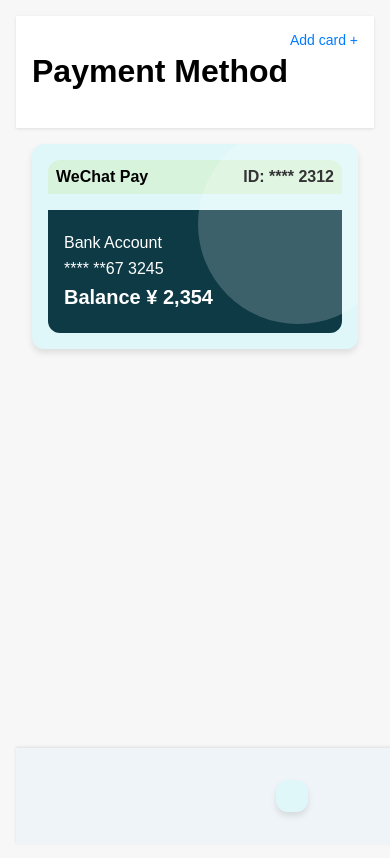
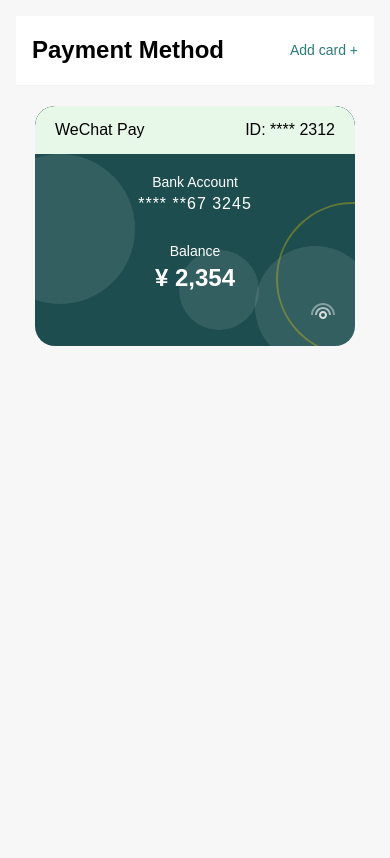
Before and after one commit to harismansoor/cathaycoin, a React (Create React App) app in the folder cathaycoin/: page / in a window 390 px wide. Shown: the top 858 px of the page. Built offline with nearby package versions, Linux system fonts and the light colour scheme.

Commit message:
card management page

```diff
--- a/cathaycoin/src/App.js
+++ b/cathaycoin/src/App.js
@@ -1,19 +1,25 @@
 // App.js
 import React from "react";
 import "./App.css";
-import Header from "./components/header";
+import Header from "./components/header.js";
 import Card from "./components/card";
-import Footer from "./components/footer";
 
 function App() {
+  const handleAddCard = () => {
+    // Handle add card action
+    console.log("Add card clicked");
+  };
+
   return (
     <div className="app">
-      <Header />
-      <Card />
-      <Footer />
-      <div className="resize-message">
-        Please minimize the screen to see the mobile view.
-      </div>
+      <Header
+        title="Payment Method"
+        actionText="Add card +"
+        onActionClick={handleAddCard}
+      />
+      <main className="main-content">
+        <Card />
+      </main>
     </div>
   );
 }
--- a/cathaycoin/src/Card.css
+++ b/cathaycoin/src/Card.css
@@ -1,50 +1,117 @@
 /* Card.css */
+.card-container {
+  width: 320px;
+  margin: 20px auto;
+  perspective: 1000px;
+}
+
 .card {
-  margin: 16px;
-  padding: 16px;
-  background-color: #e0f7f9;
-  border-radius: 12px;
-  box-shadow: 0 4px 6px rgba(0, 0, 0, 0.1);
+  background: #1d4d4f;
+  border-radius: 20px;
+  padding: 20px;
   position: relative;
   overflow: hidden;
+  min-height: 200px;
 }
 
 .card-header {
+  background: #e8f8e8;
+  margin: -20px -20px 20px -20px;
+  padding: 15px 20px;
   display: flex;
   justify-content: space-between;
-  font-weight: bold;
-  background-color: #d8f3dc;
-  padding: 8px;
-  border-radius: 12px 12px 0 0;
+  color: #000;
+  font-weight: 500;
+  border-radius: 20px 20px 0 0;
 }
 
-.card-body {
-  margin-top: 16px;
-  text-align: left;
-  background-color: #0d3a45;
+.bank-info {
   color: white;
-  padding: 16px;
-  border-radius: 0 0 12px 12px;
+  margin-bottom: 30px;
 }
 
-.bank-account,
-.account-number,
-.balance {
-  margin: 8px 0;
+.bank-account {
+  font-size: 14px;
+  margin-bottom: 5px;
 }
 
-.balance {
-  font-size: 20px;
+.account-number {
+  font-size: 16px;
+  letter-spacing: 1px;
+}
+
+.balance-info {
+  color: white;
+}
+
+.balance-label {
+  font-size: 14px;
+  margin-bottom: 5px;
+}
+
+.balance-amount {
+  font-size: 24px;
   font-weight: bold;
 }
 
-.card-body::before {
-  content: "";
+.wifi-icon {
   position: absolute;
-  top: -20px;
-  right: -40px;
-  width: 200px;
-  height: 200px;
-  background: rgba(255, 255, 255, 0.2);
+  bottom: 20px;
+  right: 20px;
+}
+
+.decorative-elements {
+  position: absolute;
+  top: 0;
+  left: 0;
+  width: 100%;
+  height: 100%;
+  pointer-events: none;
+}
+
+.circle {
+  position: absolute;
   border-radius: 50%;
+  background: rgba(255, 255, 255, 0.1);
 }
+
+.circle-1 {
+  width: 150px;
+  height: 150px;
+  top: 20%;
+  left: -50px;
+}
+
+.circle-2 {
+  width: 120px;
+  height: 120px;
+  bottom: -20px;
+  right: -20px;
+}
+
+.circle-3 {
+  width: 80px;
+  height: 80px;
+  top: 60%;
+  right: 30%;
+}
+
+.line {
+  position: absolute;
+  width: 150px;
+  height: 150px;
+  border: 2px solid rgba(255, 215, 0, 0.3);
+  border-radius: 50%;
+  top: 40%;
+  right: -75px;
+}
+
+/* Add some hover effect */
+.card {
+  transition: transform 0.3s ease;
+}
+
+.card:hover {
+  transform: translateY(-5px);
+  box-shadow: 0 10px 20px rgba(0, 0, 0, 0.2);
+}
--- a/cathaycoin/src/Footer.css
+++ /dev/null
@@ -1,20 +0,0 @@
-/* Footer.css */
-.footer {
-  display: flex;
-  justify-content: space-around;
-  padding: 16px;
-  background-color: #eef4f7;
-  position: fixed;
-  bottom: 0;
-  width: 100%;
-  box-shadow: 0 -1px 3px rgba(0, 0, 0, 0.1);
-}
-
-.icon {
-  font-size: 24px;
-  color: #ccc;
-}
-
-.icon.active {
-  color: #007aff;
-}
--- a/cathaycoin/src/Header.css
+++ b/cathaycoin/src/Header.css
@@ -2,13 +2,46 @@
 .header {
   display: flex;
   justify-content: space-between;
-  padding: 16px;
-  background-color: white;
-  box-shadow: 0 1px 3px rgba(0, 0, 0, 0.1);
+  align-items: center;
+  padding: 24px 20px;
+  background-color: #ffffff;
+  border-bottom: 1px solid rgba(0, 0, 0, 0.05);
 }
 
-.add-card {
-  color: #007aff;
-  text-decoration: none;
-  font-size: 14px;
+.header-title {
+  font-size: 28px;
+  font-weight: 700;
+  color: #000000;
+  margin: 0;
+  line-height: 1.2;
 }
+
+.header-action {
+  font-size: 16px;
+  font-weight: 500;
+  color: #2b7b78;
+  background: none;
+  border: none;
+  padding: 0;
+  cursor: pointer;
+  transition: opacity 0.2s ease;
+}
+
+.header-action:hover {
+  opacity: 0.8;
+}
+
+/* Responsive styles */
+@media (max-width: 768px) {
+  .header {
+    padding: 20px 16px;
+  }
+
+  .header-title {
+    font-size: 24px;
+  }
+
+  .header-action {
+    font-size: 14px;
+  }
+}
--- a/cathaycoin/src/components/card.js
+++ b/cathaycoin/src/components/card.js
@@ -4,15 +4,44 @@ import "../Card.css";
 
 function Card() {
   return (
+    <div className="card-container">
       <div className="card">
         <div className="card-header">
           <span>WeChat Pay</span>
           <span>ID: **** 2312</span>
         </div>
         <div className="card-body">
+          <div className="bank-info">
             <div className="bank-account">Bank Account</div>
             <div className="account-number">**** **67 3245</div>
-        <div className="balance">Balance ¥ 2,354</div>
+          </div>
+          <div className="balance-info">
+            <div className="balance-label">Balance</div>
+            <div className="balance-amount">¥ 2,354</div>
+          </div>
+          <div className="wifi-icon">
+            <svg width="24" height="24" viewBox="0 0 24 24" fill="none">
+              <path
+                d="M12 15c1.1 0 2 .9 2 2s-.9 2-2 2-2-.9-2-2 .9-2 2-2zm0-2c-2.2 0-4 1.8-4 4s1.8 4 4 4 4-1.8 4-4-1.8-4-4-4z"
+                fill="rgba(255,255,255,0.8)"
+              />
+              <path
+                d="M12 11c3.3 0 6 2.7 6 6h2c0-4.4-3.6-8-8-8s-8 3.6-8 8h2c0-3.3 2.7-6 6-6z"
+                fill="rgba(255,255,255,0.6)"
+              />
+              <path
+                d="M12 7c5.5 0 10 4.5 10 10h2c0-6.6-5.4-12-12-12S0 10.4 0 17h2c0-5.5 4.5-10 10-10z"
+                fill="rgba(255,255,255,0.4)"
+              />
+            </svg>
+          </div>
+          <div className="decorative-elements">
+            <div className="circle circle-1"></div>
+            <div className="circle circle-2"></div>
+            <div className="circle circle-3"></div>
+            <div className="line"></div>
+          </div>
+        </div>
       </div>
     </div>
   );
--- a/cathaycoin/src/components/footer.js
+++ /dev/null
@@ -1,17 +0,0 @@
-// Footer.js
-import React from "react";
-import "../Footer.css";
-
-function Footer() {
-  return (
-    <div className="footer">
-      <i className="icon home"></i>
-      <i className="icon chart"></i>
-      <i className="icon edit"></i>
-      <i className="icon card active"></i>
-      <i className="icon settings"></i>
-    </div>
-  );
-}
-
-export default Footer;
--- a/cathaycoin/src/components/header.js
+++ b/cathaycoin/src/components/header.js
@@ -1,16 +1,25 @@
 // Header.js
 import React from "react";
 import "../Header.css";
+import PropTypes from "prop-types";
 
-function Header() {
+function Header({ title, actionText, onActionClick }) {
   return (
     <div className="header">
-      <h1>Payment Method</h1>
-      <a href="#" className="add-card">
-        Add card +
-      </a>
+      <h1 className="header-title">{title}</h1>
+      {actionText && (
+        <button className="header-action" onClick={onActionClick}>
+          {actionText}
+        </button>
+      )}
     </div>
   );
 }
 
+Header.propTypes = {
+  title: PropTypes.string.isRequired,
+  actionText: PropTypes.string,
+  onActionClick: PropTypes.func,
+};
+
 export default Header;
--- /dev/null
+++ b/package.json
@@ -0,0 +1,5 @@
+{
+  "dependencies": {
+    "react-router-dom": "^6.27.0"
+  }
+}
```
Also changed, not shown: cathaycoin/src/components/cardmanagement.js (deleted, +0 -7 lines), 1 other file (tests, documents, lock files or other folders). Lines whose indentation alone changed are shown as unchanged.
